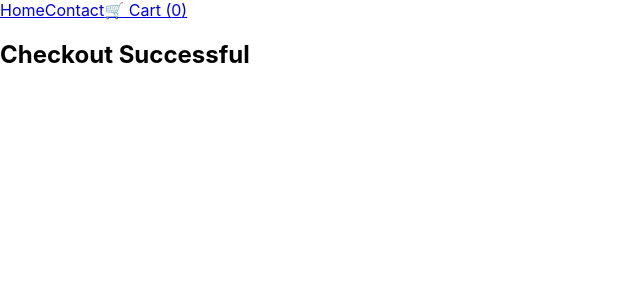
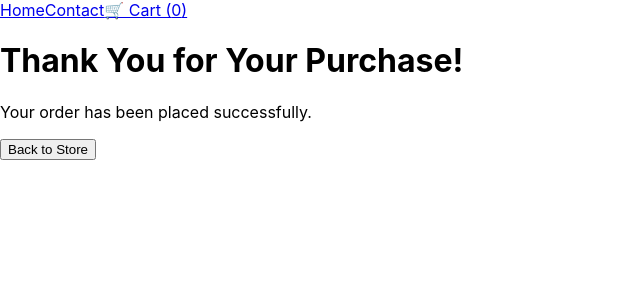
Before and after one commit to IT-Dah/ecom-store, a React (Create React App) app: page /checkout-success in a window 1280 px wide. Shown: the top 300 px of the page, without its empty margins (0-640 px from the left). Built offline with nearby package versions, Linux system fonts and the light colour scheme.

Commit message:
Added ContactPage component and fixed an error

```diff
--- a/src/App.js
+++ b/src/App.js
@@ -3,16 +3,15 @@ import { BrowserRouter as Router, Routes, Route } from "react-router-dom";
 import Layout from "./components/Layout";
 import ProductsList from "./components/ProductsList";
 import ProductPage from "./components/ProductPage";
+import CartPage from "./components/CartPage";
+import CheckoutPage from "./components/CheckoutPage";
+import CheckoutSuccessPage from "./components/CheckoutSuccessPage";
+import ContactPage from "./components/ContactPage";
 import { CartProvider } from "./context/CartContext";
-
-const CartPage = () => <h2>Cart Page</h2>;
-const CheckoutPage = () => <h2>Checkout Page</h2>;
-const CheckoutSuccess = () => <h2>Checkout Successful</h2>;
-const ContactPage = () => <h2>Contact Page</h2>;
 
 function App() {
   return (
-    <CartProvider> {/* ✅ Wrap everything in CartProvider */}
+    <CartProvider>
       <Router>
         <Routes>
           <Route path="/" element={<Layout />}>
@@ -20,7 +19,7 @@ function App() {
             <Route path="product/:id" element={<ProductPage />} />
             <Route path="cart" element={<CartPage />} />
             <Route path="checkout" element={<CheckoutPage />} />
-            <Route path="checkout-success" element={<CheckoutSuccess />} />
+            <Route path="checkout-success" element={<CheckoutSuccessPage />} />
             <Route path="contact" element={<ContactPage />} />
           </Route>
         </Routes>
--- /dev/null
+++ b/src/components/CheckoutPage.jsx
@@ -0,0 +1,37 @@
+import { useContext } from "react";
+import { CartContext } from "../context/CartContext";
+import { Link, useNavigate } from "react-router-dom";
+
+const CheckoutPage = () => {
+  const { cart, clearCart } = useContext(CartContext);
+  const navigate = useNavigate();
+
+  const total = cart.reduce((acc, item) => acc + item.discountedPrice * item.quantity, 0);
+
+  if (cart.length === 0) return <h2>Your cart is empty</h2>;
+
+  const handleCheckout = () => {
+    clearCart(); // Clear the cart after successful checkout
+    navigate("/checkout-success");
+  };
+
+  return (
+    <div>
+      <h1>Checkout</h1>
+      {cart.map((item) => (
+        <div key={item.id}>
+          <h2>{item.title}</h2>
+          <p>Quantity: {item.quantity}</p>
+          <p>Price: ${item.discountedPrice.toFixed(2)}</p>
+        </div>
+      ))}
+      <h3>Total: ${total.toFixed(2)}</h3>
+      <button onClick={handleCheckout}>Confirm Purchase</button>
+      <Link to="/cart">
+        <button>Back to Cart</button>
+      </Link>
+    </div>
+  );
+};
+
+export default CheckoutPage;
--- /dev/null
+++ b/src/components/CheckoutSuccessPage.jsx
@@ -0,0 +1,15 @@
+import { Link } from "react-router-dom";
+
+const CheckoutSuccessPage = () => {
+  return (
+    <div>
+      <h1>Thank You for Your Purchase!</h1>
+      <p>Your order has been placed successfully.</p>
+      <Link to="/">
+        <button>Back to Store</button>
+      </Link>
+    </div>
+  );
+};
+
+export default CheckoutSuccessPage;
--- /dev/null
+++ b/src/components/ContactPage.jsx
@@ -0,0 +1,12 @@
+import React from "react";
+
+const ContactPage = () => {
+  return (
+    <div>
+      <h1>Contact Us</h1>
+      <p>Fill out the form below to contact us.</p>
+    </div>
+  );
+};
+
+export default ContactPage;
```
